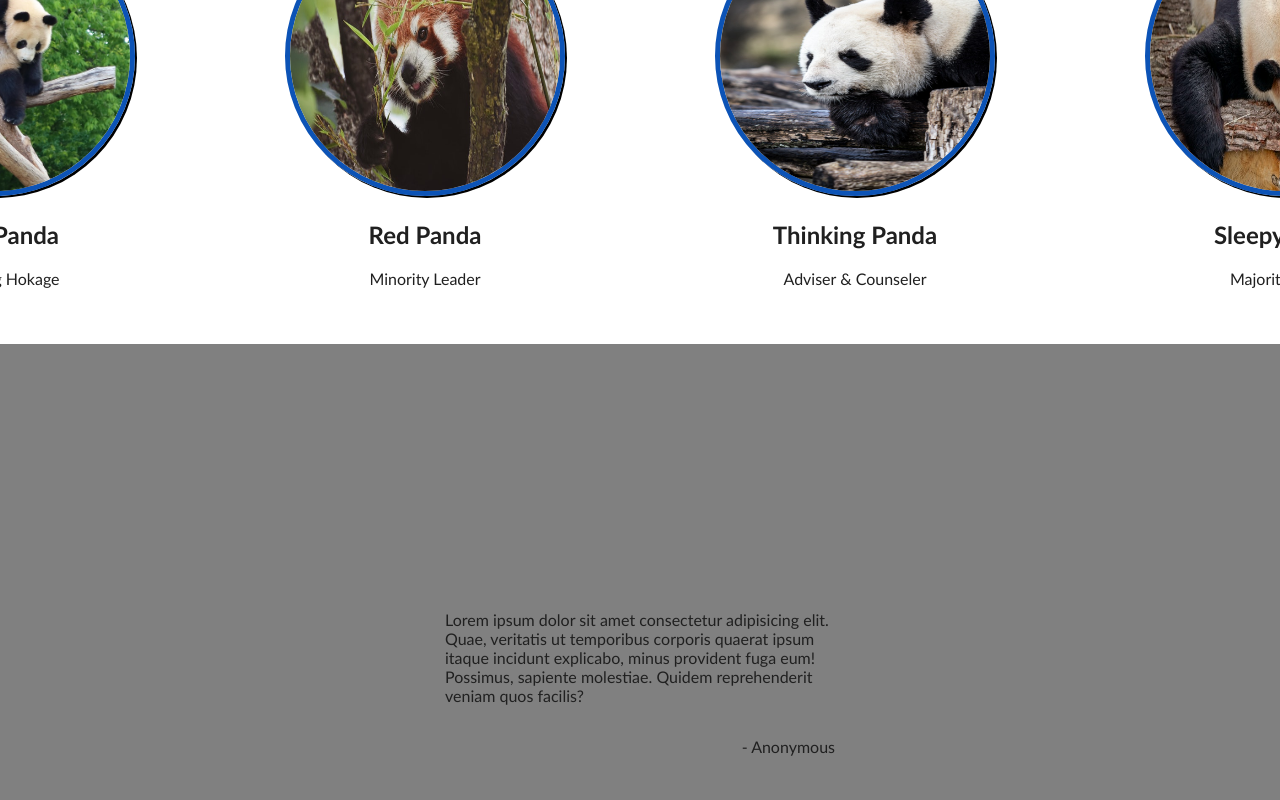
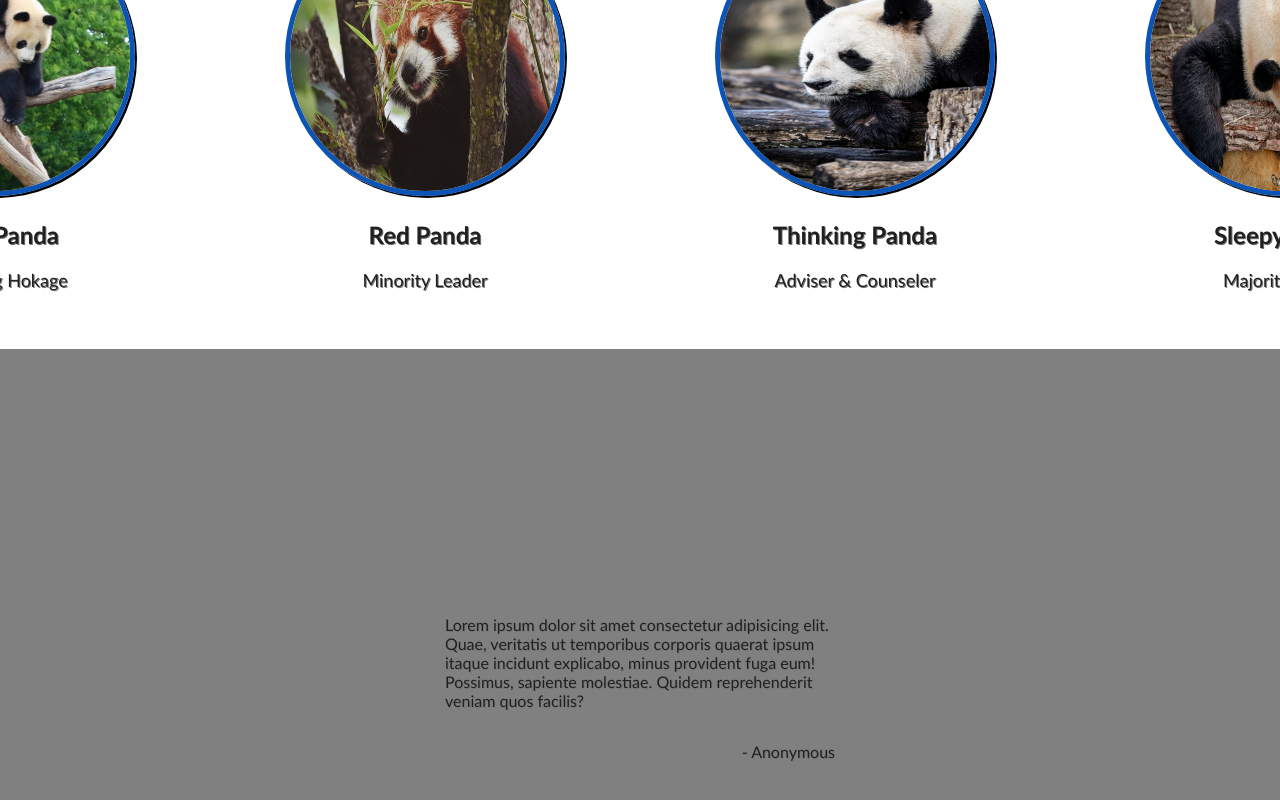
Before and after one commit to DenmarkMelchor/Landing-Page-Pandas, a plain HTML site: page index.html in a window 1280 px wide. Shown: the part 774-1574 px from the top of the page. Drawn offline with Linux system fonts and the light colour scheme.

Commit message:
picture description size and shadow changes

```diff
--- a/styles.css
+++ b/styles.css
@@ -148,6 +148,11 @@ button {
 .description-container h2, p {
     font-family:'Trebuchet MS', 'Lucida Sans Unicode', 'Lucida Grande', 'Lucida Sans', Arial, sans-serif;
     color: rgb(32, 32, 32);
+    text-shadow: 1px 1px rgb(119, 119, 119);
+}
+
+.description-container p {
+    font-size: 18px;
 }
 
 .quote-section {
```
